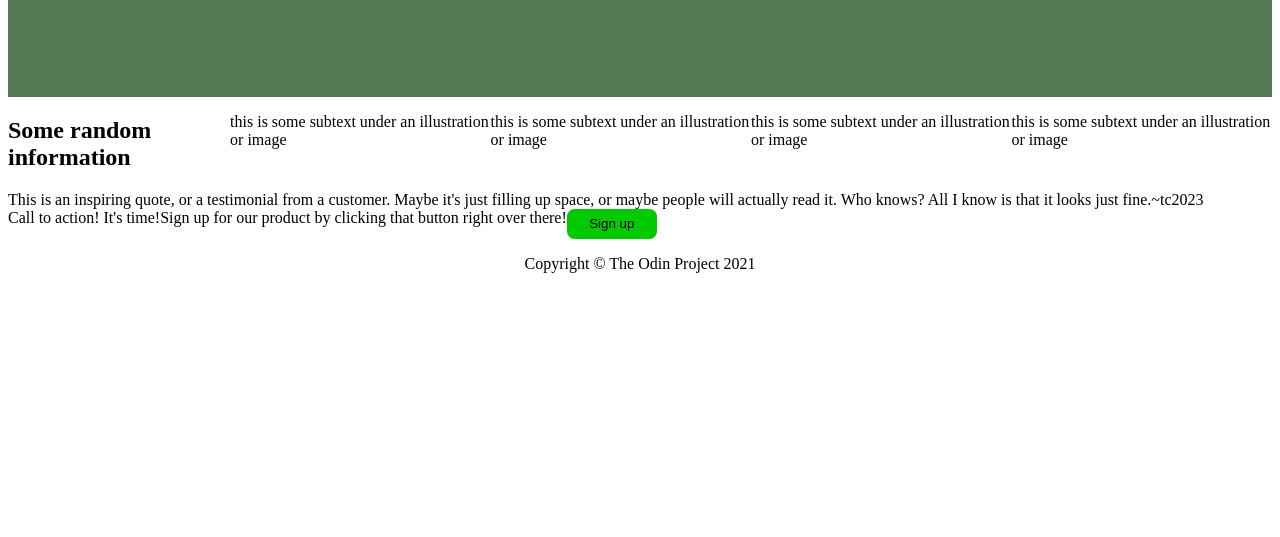
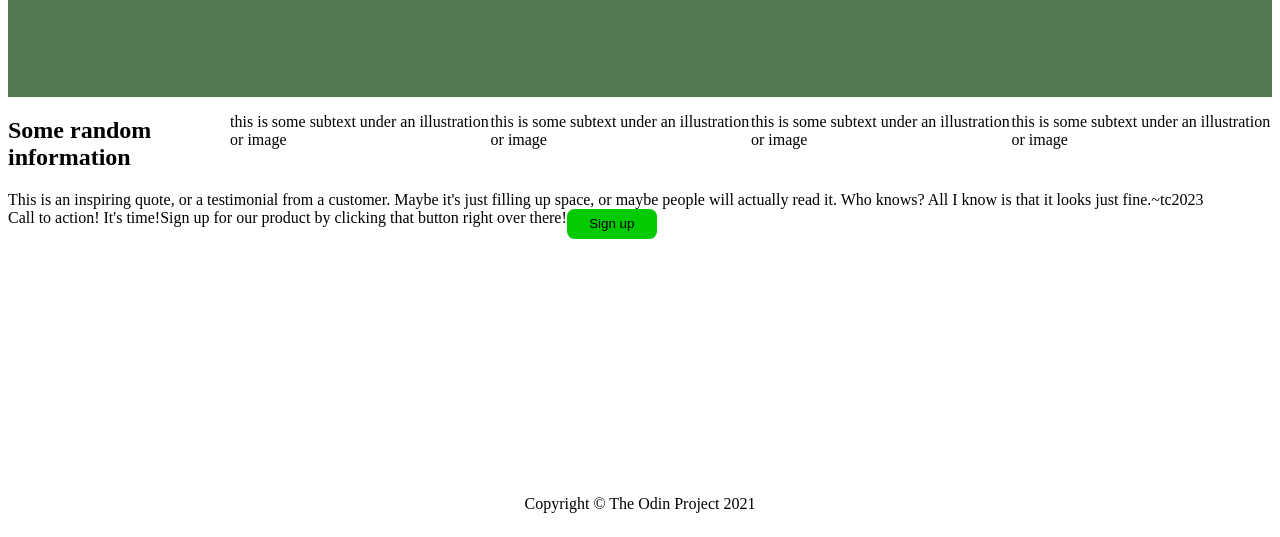
Before and after one commit to tahmidachoudhury/landing-page, a plain HTML site: page index.html in a window 1280 px wide. Shown: the part 279-816 px from the top of the page. Drawn offline with Linux system fonts and the light colour scheme.

Commit message:
header, footer, main-content bug fix.
I now know to start with these three as my base html template.
The footer will now stay fixed at the bottom from the use of flex-grow.

```diff
--- a/index.html
+++ b/index.html
@@ -16,6 +16,7 @@
         </ul>
     </div>
 
+    <main class="content">
         <div class="container1">
             <div class="contain">
                 <h1>This website is awesome</h1>
@@ -48,6 +49,8 @@
             <div>Sign up for our product by clicking that button right over there!</div>
             <button class="b2">Sign up</button>
         </div>
+    </main>
+
 
     <div class="footer">
         <p>Copyright © The Odin Project 2021</p>
--- a/style.css
+++ b/style.css
@@ -1,14 +1,13 @@
-html{
-    display: flex;
-    flex-direction: column;
-    height: 100%;
-}
-
 body {
     display: flex;
     flex-direction: column;
-    min-height: 100%;
+    min-height: 100vh;
 }
+
+.content{
+    flex-grow: 1;
+}
+
 
 .header, .container1 {
     padding-left: 100px;
```
Lines whose indentation alone changed are shown as unchanged.
